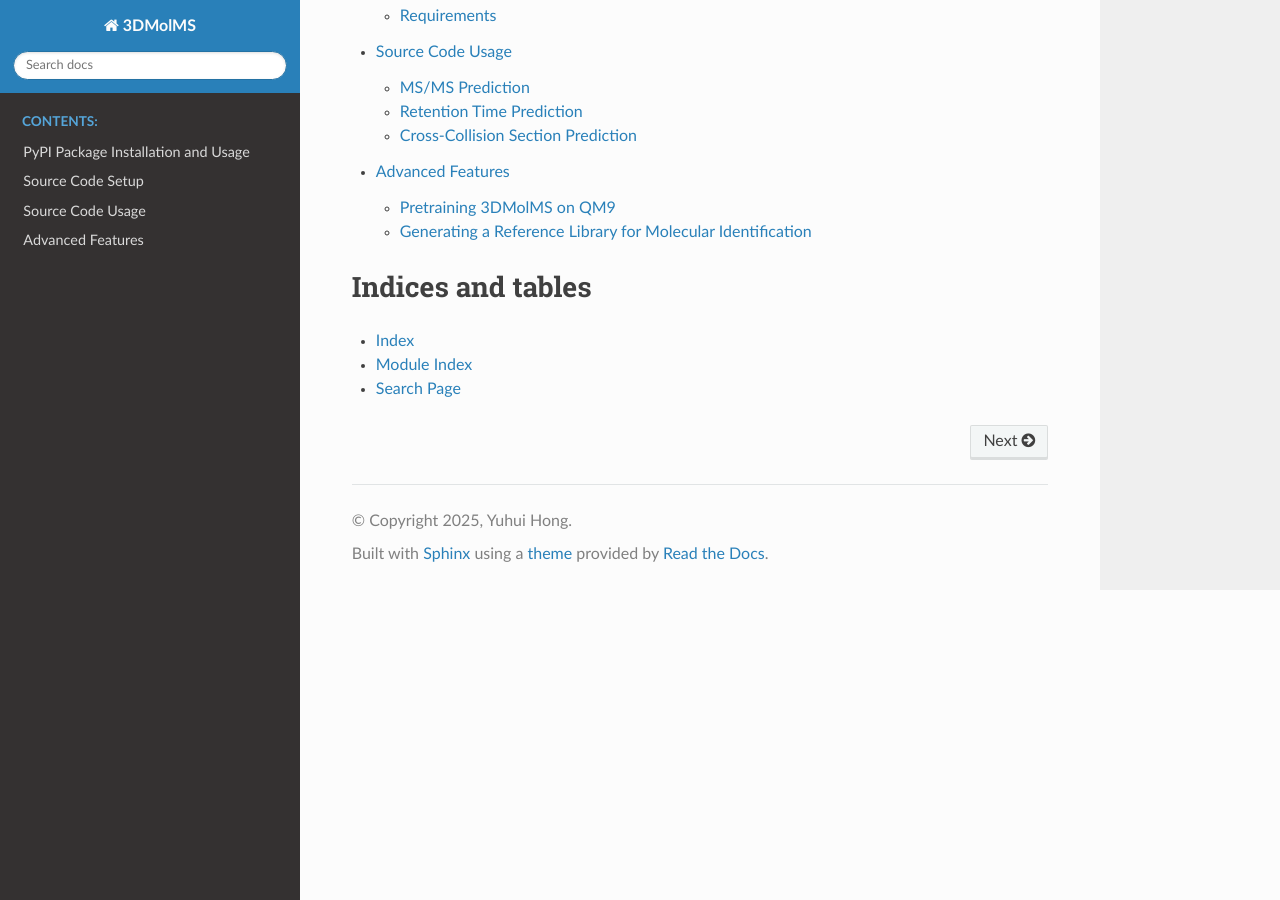
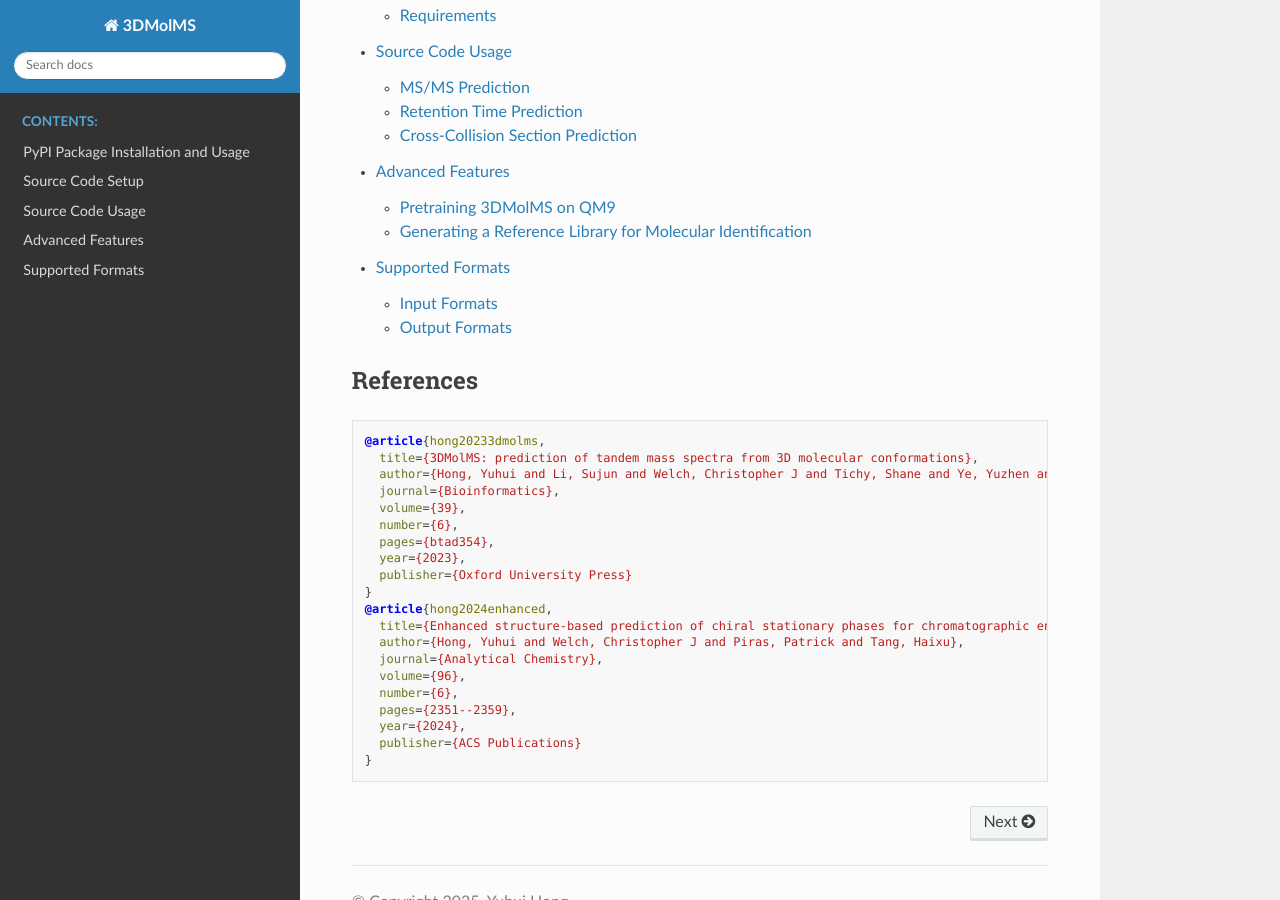
Before and after one commit to JosieHong/3dmolms-tutorial, a Sphinx documentation site: the page built from docs/source/index.rst, in a window 1280 px wide and 900 px high, scrolled down 674 px. Built offline with Sphinx 7.4.7 and the Read the Docs theme 3.1.0, drawn with Linux system fonts in a browser that asks for light colours; pages that are not in the unit, such as notebooks, are missing from menus.

Commit message:
supported format

```diff
--- a/docs/source/index.rst
+++ b/docs/source/index.rst
@@ -18,10 +18,30 @@ This document provides a guide to using 3DMolMS for inference through the ``moln
    sourcecode
    usage/index
    advanced_usage/index
+   supported_formats
 
-Indices and tables
-==================
+References
+----------
 
-* :ref:`genindex`
-* :ref:`modindex`
-* :ref:`search`
+.. code-block:: bibtex
+
+   @article{hong20233dmolms,
+     title={3DMolMS: prediction of tandem mass spectra from 3D molecular conformations},
+     author={Hong, Yuhui and Li, Sujun and Welch, Christopher J and Tichy, Shane and Ye, Yuzhen and Tang, Haixu},
+     journal={Bioinformatics},
+     volume={39},
+     number={6},
+     pages={btad354},
+     year={2023},
+     publisher={Oxford University Press}
+   }
+   @article{hong2024enhanced,
+     title={Enhanced structure-based prediction of chiral stationary phases for chromatographic enantioseparation from 3D molecular conformations},
+     author={Hong, Yuhui and Welch, Christopher J and Piras, Patrick and Tang, Haixu},
+     journal={Analytical Chemistry},
+     volume={96},
+     number={6},
+     pages={2351--2359},
+     year={2024},
+     publisher={ACS Publications}
+   }
--- /dev/null
+++ b/docs/source/supported_formats.rst
@@ -0,0 +1,28 @@
+Supported Formats
+==================
+
+Input Formats
+-------------
+
+CSV
+~~~
+
+TBA
+
+MGF
+~~~
+
+TBA
+
+SDF
+~~~
+
+PKL
+~~~
+
+TBA
+
+Output Formats
+--------------
+
+TBA
```
Also changed, not shown: docs/source/molnetpack.rst (+6 -1 lines), docs/source/usage/msms_prediction.rst (+0 -8 lines).
